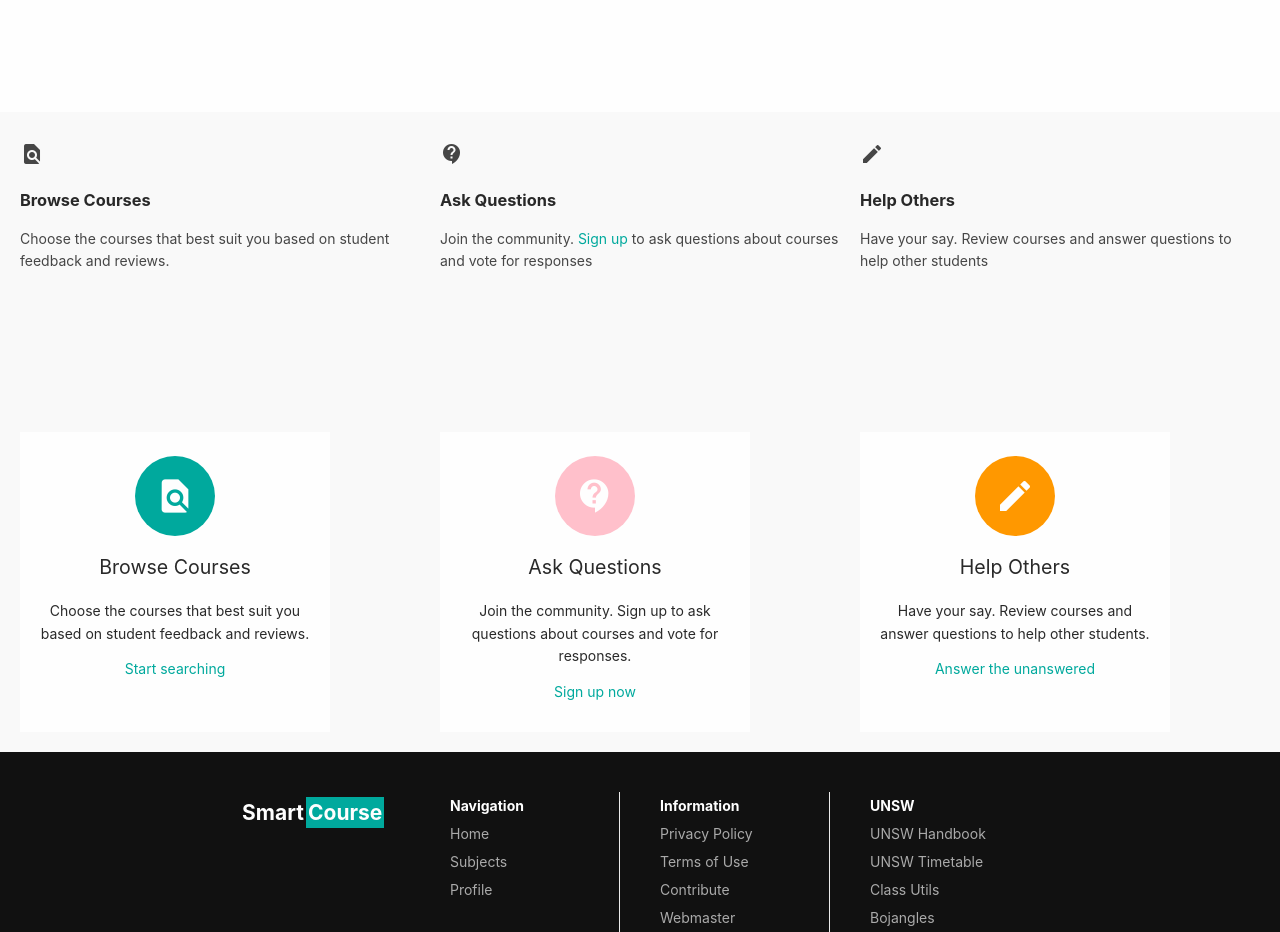
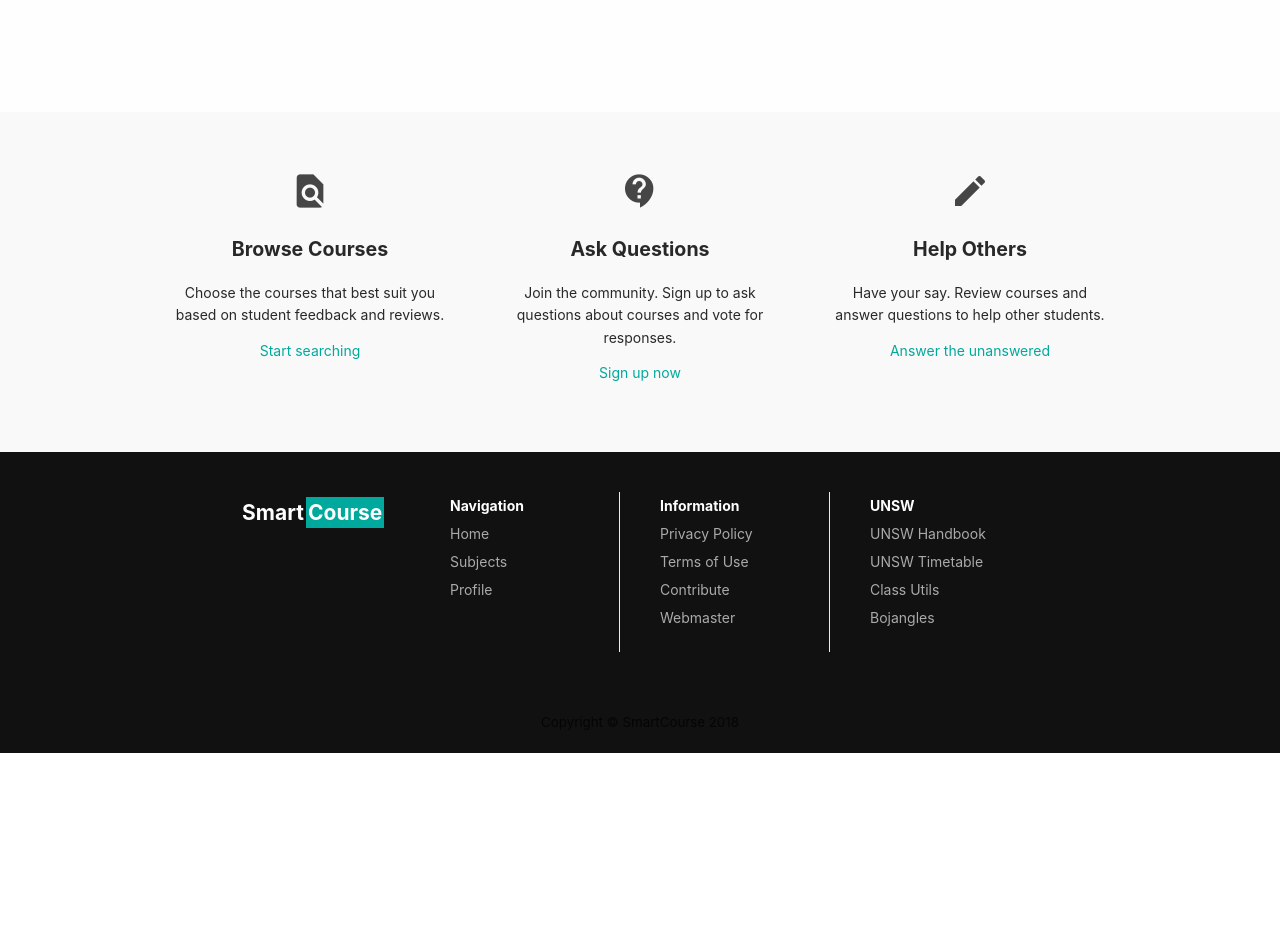
Before and after one commit to SmartCourse/app, a Vue app: page / in a window 1280 px wide. Shown: the part 700-1632 px from the top of the page. After the commit the page ends 1453 px from the top, so only its background shows below. Built offline with nearby package versions, Linux system fonts and the light colour scheme; no server answers.

Commit message:
Maybe like this?

```diff
--- a/src/components/Nav/MiniMenu.vue
+++ b/src/components/Nav/MiniMenu.vue
@@ -95,7 +95,7 @@ export default {
   }
 
   to {
-    width: 0;
+    width: 0px;
   }
 }
 
--- a/src/components/PromoTile/index.vue
+++ b/src/components/PromoTile/index.vue
@@ -4,10 +4,10 @@
       <i :class="['material-icons', icon.color]">{{ icon.name }}</i>
     </p>
     <h3 class="promo-tile__header">{{ title }}</h3>
-    <p class="promo-tile__copy">
-        {{ copy }}
-    </p>
-    <router-link class="promo-tile__link" v-if="link" :to="{ path: link.path }">{{ link.copy }}</router-link>
+    <p class="promo-tile__copy">{{ copy }}</p>
+    <router-link class="promo-tile__link" v-if="link" :to="{ path: link.path }">
+      {{ link.copy }}
+    </router-link>
   </div>
 </template>
 
@@ -32,12 +32,13 @@ export default {
 .promo-tile {
   text-align: center;
   padding: 10px 20px;
-  background-color: var(--white);
-  min-height:250px;
+  min-height: 250px;
+  margin: auto;
 }
 
 .promo-tile__header {
   font: var(--header-3);
+  font-weight: bold;
 }
 
 .promo-tile__copy {
@@ -49,12 +50,13 @@ export default {
 }
 
 .promo-tile__icon .material-icons {
-  color: var(--white);
-  padding: 0.5em;
+  /* color: var(--soft-white); */
+  /* padding: 0.5em; */
   font-size: var(--font-large);
-  border-radius: 100%;
+  /* border-radius: 100%; */
 }
 
+/*
 .promo-tile__icon .orange {
   background-color: #ff9800;
 }
@@ -66,6 +68,7 @@ export default {
 .promo-tile__icon .pink {
   background-color: pink;
 }
+*/
 
 @media screen and (min-width: 1100px) {
   .promo-tile {
--- a/src/views/Home.vue
+++ b/src/views/Home.vue
@@ -8,25 +8,6 @@
     </section>
     <section class="homepage-section">
       <article class="content">
-        <div class="why">
-          <div class="why-card">
-            <p class="why-icon"><i class="material-icons theme">find_in_page</i></p>
-            <h3>Browse Courses</h3>
-            <p>Choose the courses that best suit you based on student feedback and reviews.</p>
-          </div>
-          <div class="why-card">
-            <p class="why-icon"><i class="material-icons pink">contact_support</i></p>
-            <h3>Ask Questions</h3>
-            <p>Join the community. <router-link :to="'/signup'">Sign up</router-link> to ask questions about courses and vote for responses
-            </p>
-          </div>
-          <div class="why-card">
-            <p class="why-icon"><i class="material-icons orange">edit</i></p>
-            <h3>Help Others</h3>
-            <p>Have your say. Review courses and answer questions to help other students
-            </p>
-          </div>
-        </div>
         <div class="why">
           <PromoTile v-for="tile in promoTiles"
             :key="tile.title"
```
Lines whose indentation alone changed are shown as unchanged.
